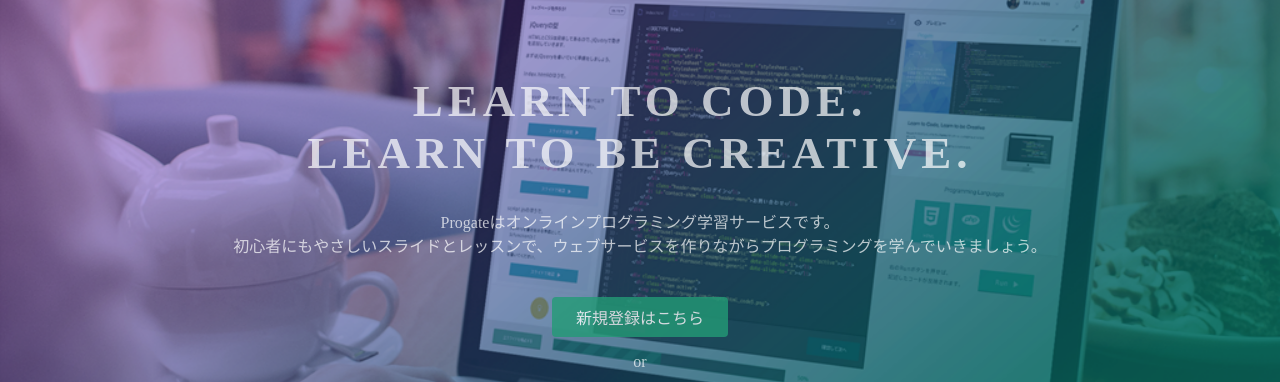
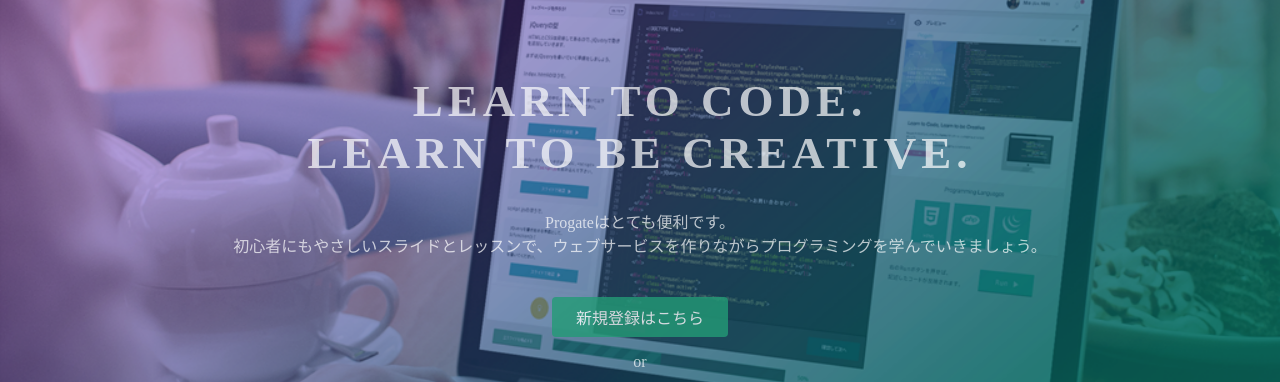
Before and after one commit to yuuyu1024/yuuyu1024.github.io, a plain HTML site: page index.html in a window 1280 px wide. Shown: the part 135-517 px from the top of the page. Drawn offline with Linux system fonts and the light colour scheme.

Commit message:
Update index.html

```diff
--- a/index.html
+++ b/index.html
@@ -24,7 +24,7 @@
   <div class="top-wrapper">
     <div class="container">
       <h1>LEARN TO CODE.<br>LEARN TO BE CREATIVE.</h1>
-      <p>Progateはオンラインプログラミング学習サービスです。<br>初心者にもやさしいスライドとレッスンで、ウェブサービスを作りながらプログラミングを学んでいきましょう。</p>
+      <p>Progateはとても便利です。<br>初心者にもやさしいスライドとレッスンで、ウェブサービスを作りながらプログラミングを学んでいきましょう。</p>
       <div class="btn-wrapper">
         <a href="#" class="btn signup">新規登録はこちら</a>
         <p>or</p>
```
